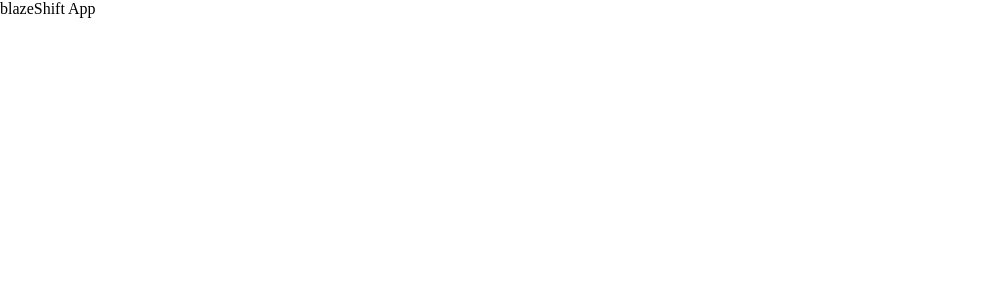
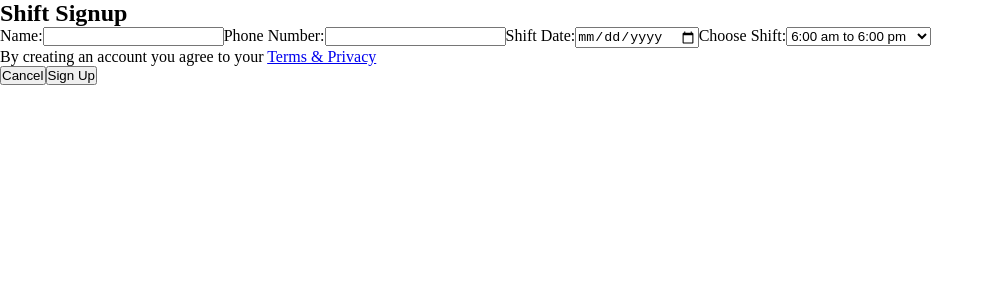
Before and after one commit to egpennington/blazeshiftapp, a React (Vite) app: page / in a window 1280 px wide. Shown: the top 300 px of the page, without its empty margins (0-994 px from the left). Built offline with nearby package versions, Linux system fonts and the light colour scheme.

Commit message:
build signup form and handle reset

```diff
--- a/index.html
+++ b/index.html
@@ -4,7 +4,7 @@
     <meta charset="UTF-8" />
     <link rel="icon" type="image/svg+xml" href="/vite.svg" />
     <meta name="viewport" content="width=device-width, initial-scale=1.0" />
-    <title>BlaceShift App 1.0.0</title>
+    <title>BlazeShift App 1.0.0</title>
   </head>
   <body>
     <div id="root"></div>
--- a/src/App.jsx
+++ b/src/App.jsx
@@ -1,8 +1,11 @@
 import React from 'react'
+import ShiftSignupForm from './components/ShiftSignupForm'
 
 const App = () => {
   return (
-    <div>blazeShift App</div>
+    <div className="App">
+      <ShiftSignupForm />
+    </div>
   )
 }
 
--- /dev/null
+++ b/src/components/ShiftSignupForm.jsx
@@ -0,0 +1,70 @@
+import React from 'react'
+import { useState } from "react"
+
+function ShiftSignupForm() {
+    const [formData, setFormData] = useState({
+        name: "",
+        phone: "",
+        date: "",
+        shiftBlock: "6am-6pm", // full day default
+    })
+
+    const handleChange = (e) => {
+        const {name, value } = e.target
+        setFormData((prev) => ({
+            ...prev,
+            [name]: value
+        }))
+    }
+
+    const handleSubmit = (e) => {
+        e.preventDefault()
+        console.log("Form submitted: ", formData)
+
+        // todo send data to firebase here
+
+        setFormData({
+            name: "",
+            phone: "",
+            date: "",
+            shiftBlock: "6am-6pm"
+        })
+    }
+
+    const handleCancel = () => {
+        setFormData({
+            name: "",
+            phone: "",
+            date: "",
+            shiftBlock: "6am-6pm" // full day is default
+        })
+    }
+
+    return (
+        <form onSubmit={handleSubmit} className="form">
+            <h2>Shift Signup</h2>
+
+            <label htmlFor="name">Name:</label>
+            <input type="text" name="name" value={formData.name} onChange={handleChange} required />
+
+            <label htmlFor="phone">Phone Number:</label>
+            <input tel="text" name="phone" value={formData.phone} onChange={handleChange} required />
+
+            <label htmlFor="date">Shift Date:</label>
+            <input type="date" name="date" value={formData.date} onChange={handleChange} required />
+
+            <label htmlFor="shiftBlock">Choose Shift:</label>
+                <select name="length" value={formData.length} onChange={handleChange}>
+                    <option value="12pm-6pm" >6:00 am to 6:00 pm</option>
+                    <option value="6am-12pm">6:00 am to 12:00 pm</option>
+                    <option value="12pm-6pm">12:00 pm to 6:00 pm</option>
+                </select>
+            <p>By creating an account you agree to your <a href="#">Terms & Privacy</a></p>
+            <button type="button" className="cancrelBtn" onClick={handleCancel}>Cancel</button>
+            <button type="submit">Sign Up</button>
+        </form>
+    )
+
+}
+
+export default ShiftSignupForm
```
